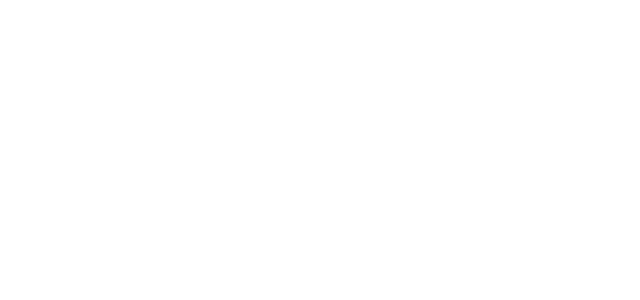
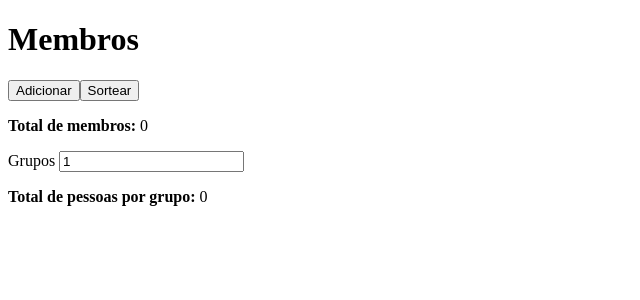
Before and after one commit to dfeprado/grouper, an Angular app: page / in a window 1280 px wide. Shown: the top 300 px of the page, without its empty margins (0-640 px from the left). Built offline with nearby package versions, Linux system fonts and the light colour scheme.

Commit message:
Implement member management
Create the MemberService, which manages and save members and other
members related settings.

```diff
--- a/src/app/app-routing.module.ts
+++ b/src/app/app-routing.module.ts
@@ -1,7 +1,9 @@
 import { NgModule } from '@angular/core';
 import { RouterModule, Routes } from '@angular/router';
 
-const routes: Routes = [];
+const routes: Routes = [
+  { path: '', loadChildren: () => import('./page/list-page/list-page.module').then(m => m.ListPageModule) }
+];
 
 @NgModule({
   imports: [RouterModule.forRoot(routes)],
--- a/src/app/app.module.ts
+++ b/src/app/app.module.ts
@@ -1,6 +1,5 @@
 import { NgModule } from '@angular/core';
 import { BrowserModule } from '@angular/platform-browser';
-
 import { AppRoutingModule } from './app-routing.module';
 import { AppComponent } from './app.component';
 
@@ -10,7 +9,7 @@
   ],
   imports: [
     BrowserModule,
-    AppRoutingModule
+    AppRoutingModule,
   ],
   providers: [],
   bootstrap: [AppComponent]
--- /dev/null
+++ b/src/app/members.service.ts
@@ -0,0 +1,52 @@
+import { Injectable } from '@angular/core';
+
+@Injectable({
+  providedIn: 'root'
+})
+export class MembersService {
+  private membersStorageKey = 'MEMBERS';
+  private members: string[];
+
+  private membersPerGroupStorageKey = 'MEMBERS_PER_GROUP';
+  private membersPerGroup: number;
+
+  constructor() {
+    const membersString = localStorage.getItem(this.membersStorageKey);
+
+    this.members = membersString ? JSON.parse(membersString) : [];
+
+    this.membersPerGroup = Number(localStorage.getItem(this.membersPerGroupStorageKey)) || 1;
+  }
+
+  get list(): string[] {
+    return [...this.members];
+  }
+
+  get count(): number {
+    return this.members.length;
+  }
+
+  get perGroup(): number {
+    return this.membersPerGroup;
+  }
+
+  set perGroup(value: number) {
+    this.membersPerGroup = value;
+    localStorage.setItem(this.membersPerGroupStorageKey, value.toString());
+  }
+
+  push(member: string): void {
+    this.members.push(member);
+    this.saveAndSort();
+  }
+
+  remove(idx: number): void {
+    this.members.splice(idx, 1);
+    this.saveAndSort();
+  }
+
+  private saveAndSort(): void {
+    this.members.sort();
+    localStorage.setItem(this.membersStorageKey, JSON.stringify(this.members));
+  }
+}
--- /dev/null
+++ b/src/app/page/list-page/list-page.component.html
@@ -0,0 +1,11 @@
+<h1>Membros</h1>
+<button (click)="addMember()">Adicionar</button>
+<button>Sortear</button>
+<p><strong>Total de membros:</strong> {{members.count}}</p>
+<label for="groups">Grupos</label>&nbsp;<input id="groups" type="number" min="1" [(ngModel)]="members.perGroup">
+<p><strong>Total de pessoas por grupo:</strong> {{calculateMembersPerGroup()}}</p>
+<ul>
+    <li *ngFor="let member of members.list; let i=index">
+        <span>{{member}} <button (click)="remove(i, member)">Remover</button></span>
+    </li>
+</ul>
--- /dev/null
+++ b/src/app/page/list-page/list-page.component.ts
@@ -0,0 +1,31 @@
+import { ChangeDetectionStrategy, Component } from '@angular/core';
+import { MembersService } from 'src/app/members.service';
+
+@Component({
+  selector: 'grp-list-page',
+  templateUrl: './list-page.component.html',
+  styleUrls: ['./list-page.component.scss'],
+  changeDetection: ChangeDetectionStrategy.OnPush
+})
+export class ListPageComponent {
+  constructor(public members: MembersService) {}
+
+  addMember(): void {
+    const member = prompt('Qual é o nome do membro?');
+    if (!member)
+      return;
+
+    this.members.push(member);
+  }
+
+  remove(idx: number, member: string): void {
+    if (!confirm(`Tem certeza que quer remover ${member}?`))
+      return;
+
+    this.members.remove(idx);
+  }
+
+  calculateMembersPerGroup(): number {
+    return this.members.count/this.members.perGroup;
+  }
+}
```
Also changed, not shown: src/app/page/list-page/list-page-routing.module.ts (added, +13 -0 lines), src/app/page/list-page/list-page.module.ts (added, +17 -0 lines), src/app/page/list-page/list-page.component.scss (added), 2 other files (tests, documents, lock files or other folders).
